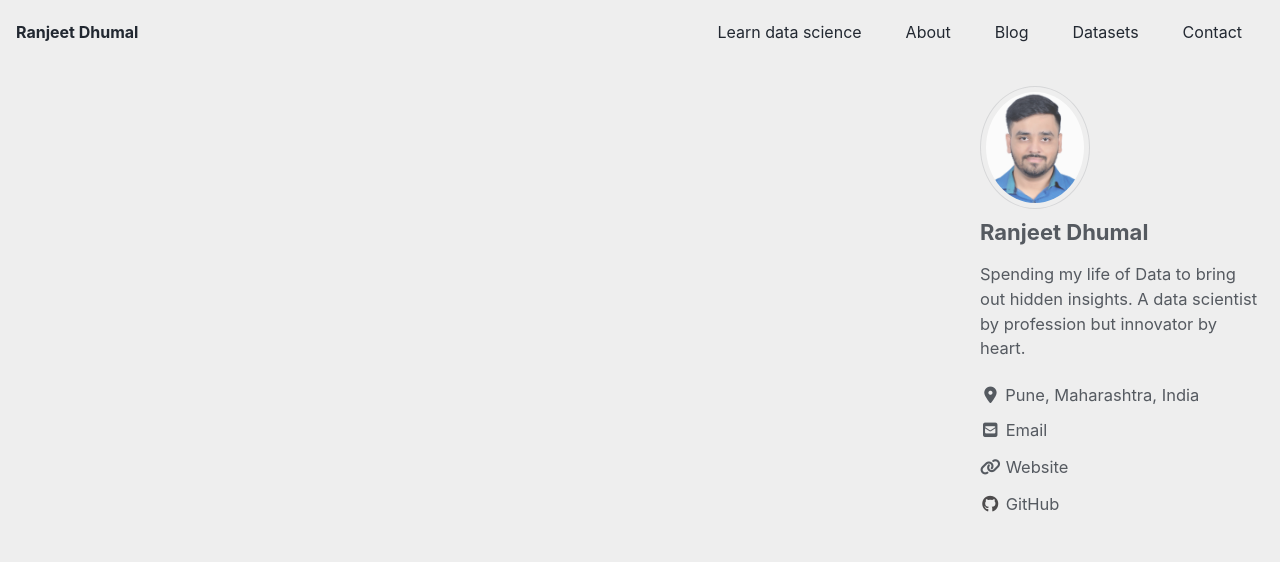
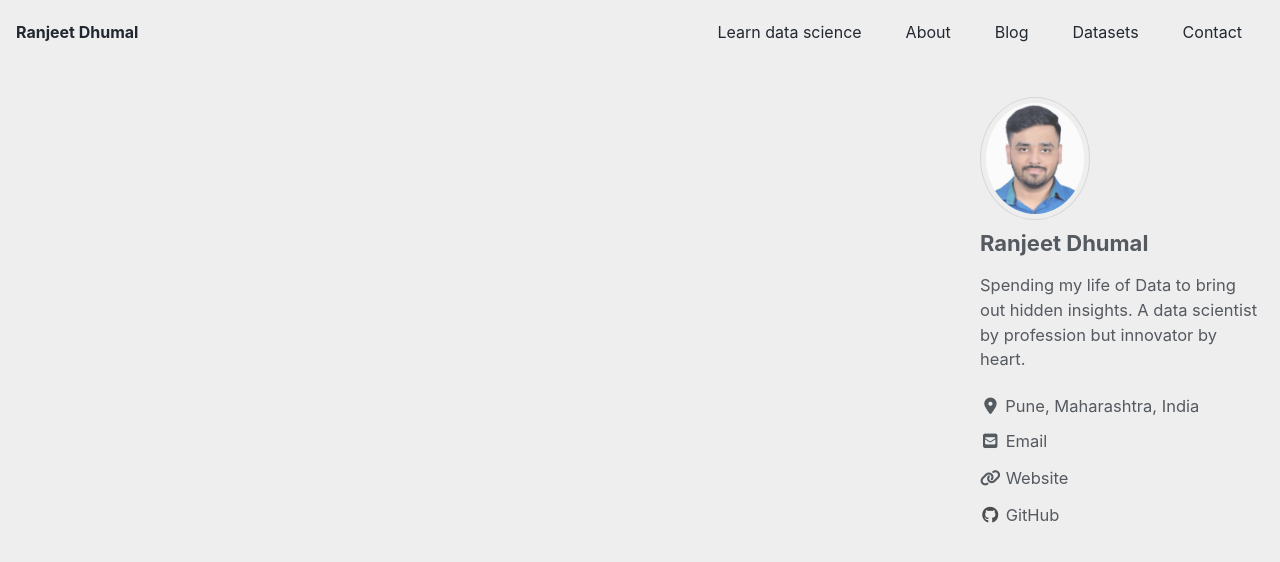
Before and after one commit to ranjeetds/ranjeetds.github.io, a Jekyll site: the page built from index.html, in a window 1280 px wide and 900 px high. Shown: the top 562 px of the window. Built offline with Jekyll 4.4.1, drawn with Linux system fonts in a browser that asks for light colours; cached includes are drawn as plain includes; nearby versions of some CDN libraries; the list of posts is cut into pages by our own code.

Commit message:
Update _sidebar.scss

```diff
--- a/_sass/minimal-mistakes/_sidebar.scss
+++ b/_sass/minimal-mistakes/_sidebar.scss
@@ -41,7 +41,7 @@
   }
 
   > * {
-    margin-top: 1em;
+    margin-top: 1.5em;
     margin-bottom: 1em;
   }
 
@@ -119,6 +119,7 @@
   vertical-align: top;
   width: 36px;
   height: 36px;
+  align-items: center;
 
   @include breakpoint($large) {
     display: block;
```
